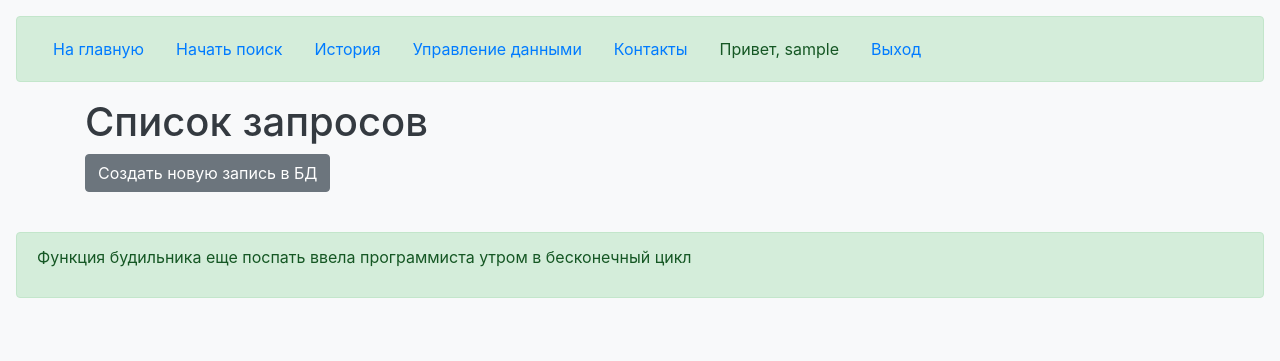
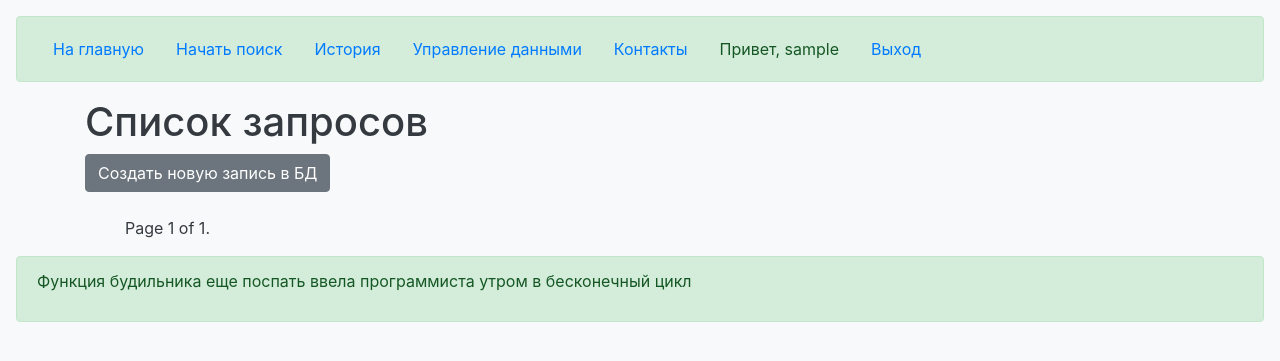
Before and after one commit to kvoloshenko/PDD_26_hw, a Django app: page /req_list/ in a window 1280 px wide. Shown: the top 361 px of the page. Run offline with Django 3.2, Linux system fonts and the light colour scheme; the visitor is signed in with stand-in values (Sample User, id 1); data that the repository does not hold is empty; some libraries are stand-ins or nearby versions.

Commit message:
Added Paginator

```diff
--- a/kvblog/blogapp/templates/blogapp/req_list.html
+++ b/kvblog/blogapp/templates/blogapp/req_list.html
@@ -18,7 +18,23 @@
             <a href="{% url 'blog:req_detail' pk=item.pk %}">{{item.keywords}}</a>
         </li>
     {% endfor %}
+    <div class="pagination">
+    <span class="step-links">
+        {% if page_obj.has_previous %}
+            <a href="?page=1">&laquo; first</a>
+            <a href="?page={{ page_obj.previous_page_number }}">previous</a>
+        {% endif %}
 
+        <span class="current">
+            Page {{ page_obj.number }} of {{ page_obj.paginator.num_pages }}.
+        </span>
+
+        {% if page_obj.has_next %}
+            <a href="?page={{ page_obj.next_page_number }}">next</a>
+            <a href="?page={{ page_obj.paginator.num_pages }}">last &raquo;</a>
+        {% endif %}
+    </span>
+</div>
 </ul>
 {% endblock %}
 
--- a/kvblog/blogapp/templates/blogapp/result.html
+++ b/kvblog/blogapp/templates/blogapp/result.html
@@ -24,6 +24,7 @@
         </tr>
  {% endfor %}
     </table>
+
 {% endblock %}
 
 <div class="alert alert-success" role="alert">
--- a/kvblog/blogapp/views.py
+++ b/kvblog/blogapp/views.py
@@ -8,27 +8,42 @@ from django.urls import reverse, reverse_lazy
 from django.views.generic.base import ContextMixin
 import hhru.all_data as ad
 import pprint
+from django.core.paginator import Paginator, EmptyPage, PageNotAnInteger
 
 
 # Create your views here.
 def main_view(request):
-    requests = Hh_Request.objects.all()
-    return render(request, 'blogapp/index.html', context={'requests': requests})
+    # requests = Hh_Request.objects.all()
+    # return render(request, 'blogapp/index.html', context={'requests': requests})
+    return render(request, 'blogapp/index.html')
 
 @login_required
 def history(request):
     # обратная сортировка
     requests = Hh_Request.objects.order_by('id').reverse()
-    responses = Hh_Response.objects.all()
-    return render(request, 'blogapp/history.html', context={'requests': requests, 'responses': responses})
+    paginator = Paginator(requests, 5)
+    # responses = Hh_Response.objects.all()
+
+    page = request.GET.get('page')
+    try:
+        requests = paginator.page(page)
+    except PageNotAnInteger:
+        # If page is not an integer, deliver first page.
+        requests = paginator.page(1)
+    except EmptyPage:
+        # If page is out of range (e.g. 9999), deliver last page of results.
+        requests = paginator.page(paginator.num_pages)
+
+    # return render(request, 'blogapp/history.html', context={'requests': requests, 'responses': responses})
+    return render(request, 'blogapp/history.html', context={'requests': requests})
 
 @login_required
 def create_result(request, id):
     # hh_request = Hh_Request.objects.last()
     hh_request = get_object_or_404(Hh_Request, id=id)
     responses = Hh_Response.objects.filter(request = hh_request)
+
     return render(request, 'blogapp/result.html', context={'hh_request': hh_request, 'responses': responses})
-
 
 
 @login_required
@@ -92,6 +107,7 @@ def create_contacts(request):
 class Hh_RequestListView(LoginRequiredMixin, ListView):
     model = Hh_Request
     template_name = 'blogapp/req_list.html'
+    paginate_by = 5
 
     def test_func(self):
         # return self.request.user.is_superuser
```
Also changed, not shown: kvblog/blogapp/templates/blogapp/history.html (+21 -1 lines), README.md, img_11.png (added), img_5.png.
